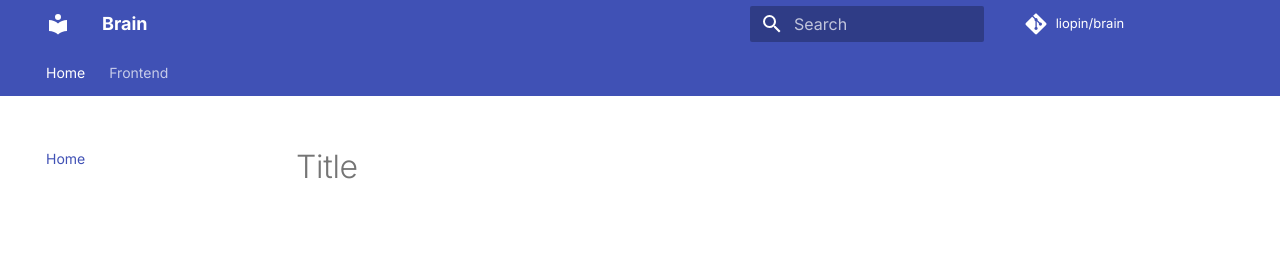
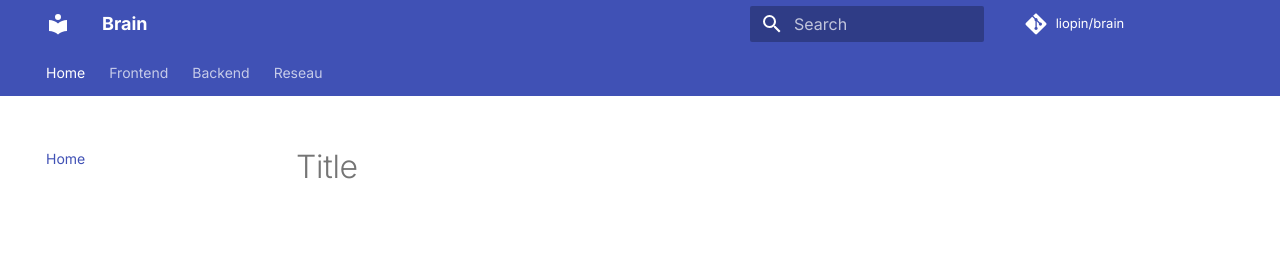
Before and after one commit to LionelPinheiroDuarte/brain, an MkDocs documentation site: the page built from docs/index.md, in a window 1280 px wide. Shown: the top 257 px of the page. Built offline with MkDocs 1.6.1 and Material for MkDocs 9.7.7, drawn with Linux system fonts in a browser that asks for light colours; comment, search, counter and statistics services are not loaded.

Commit message:
Put categories in the right folder

```diff
--- a/mkdocs.yml
+++ b/mkdocs.yml
@@ -12,6 +12,10 @@ nav:
             - Components: frontend/react/components.md
         - Nextjs:
             - Routing: frontend/nextjs/routing.md
+    - Backend:
+        - backend/index.md
+    - Reseau:
+        - reseau/index.md
 theme:
     name: material
     font:
```
Also changed, not shown: docs/backend/index.md (added), docs/reseau/index.md (added), site/backend/index.html (deleted), site/reseau/index.html (deleted).
